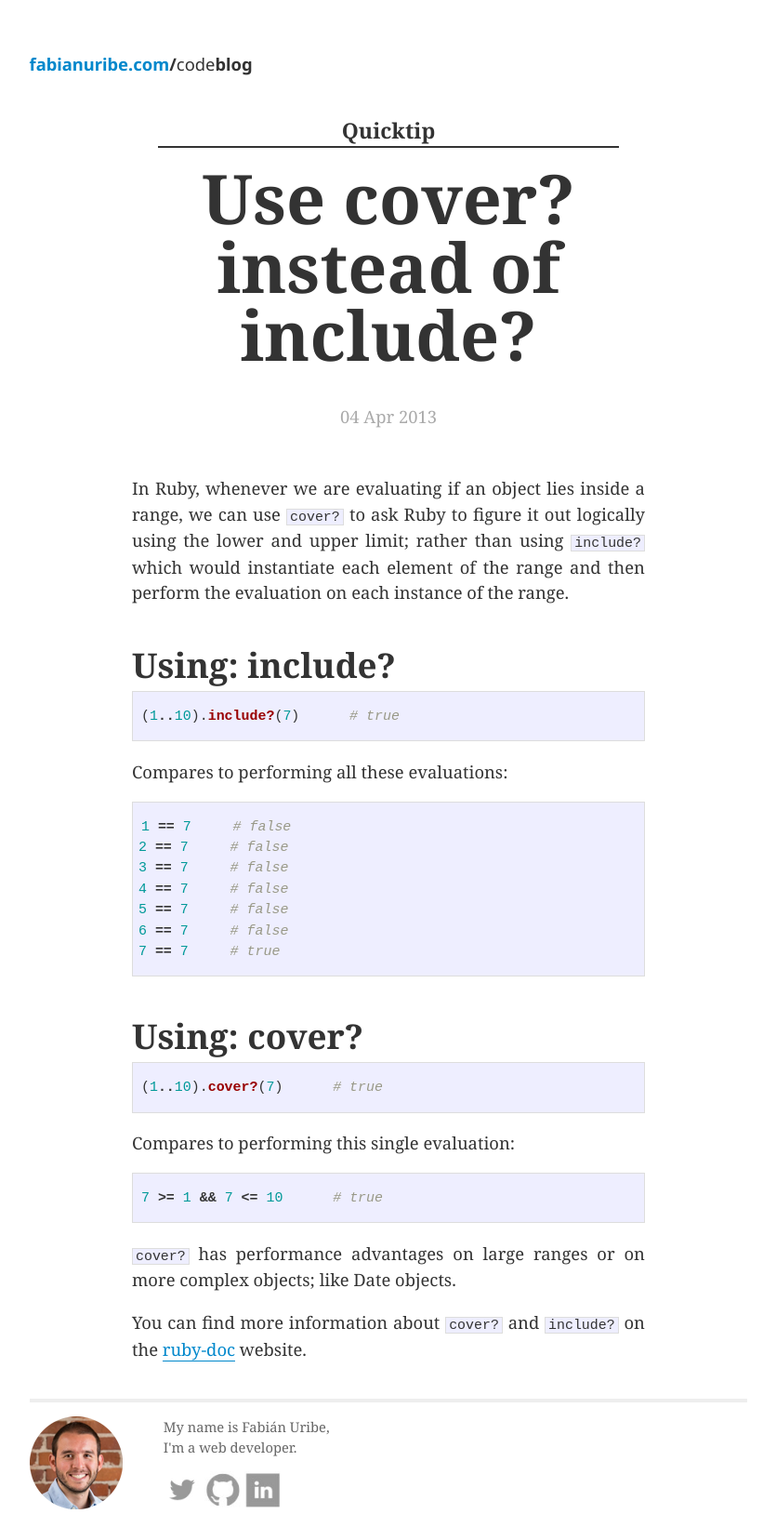
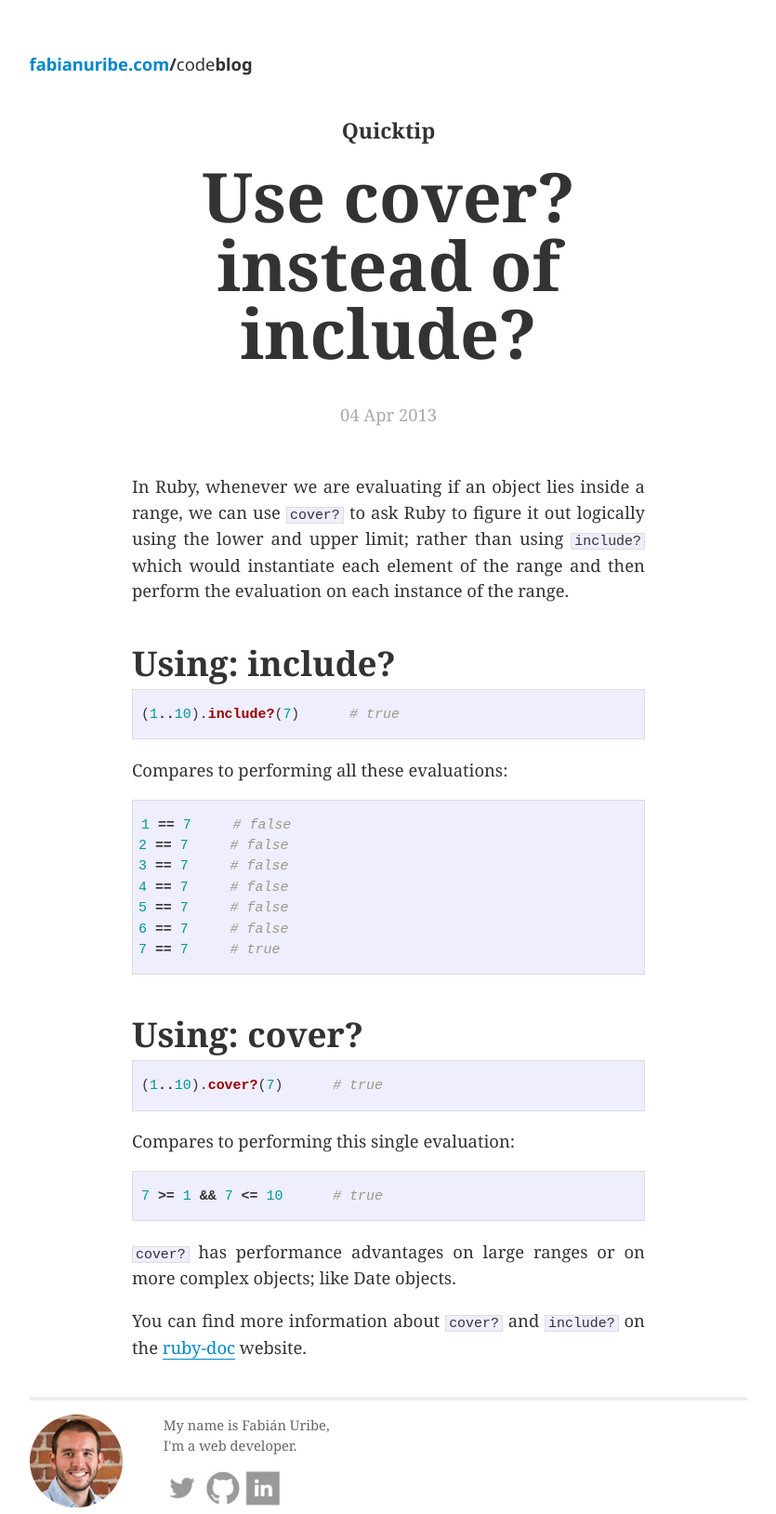
Before and after one commit to fabianuribe/fabianuribe.github.io, a Jekyll site: the page built from _posts/2013-04-04-ruby-cover.markdown, in a window 1280 px wide. Shown: the whole page at 93% size, without its empty margins (222-1057 px from the left). Built offline with Jekyll 4.4.1, drawn with Linux system fonts in a browser that asks for light colours; Markdown is read by kramdown in place of the engine named in the settings.

Commit message:
Remove border bottom

```diff
--- a/css/main.css
+++ b/css/main.css
@@ -241,7 +241,6 @@ ul.posts span {
   width: 90%;
   font-size: 125%;
   font-weight: bold;
-  border-bottom: 2px solid #333333;
 }
 
 .quicktip pre {
```
